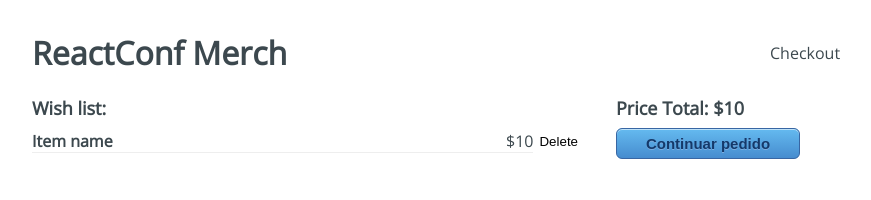
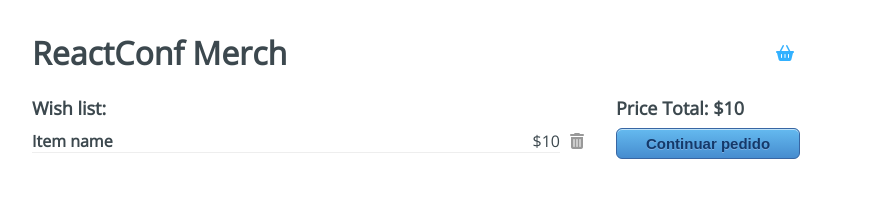
Before and after one commit to LorgioRoda/React-Project, a React app: page /checkout in a window 1280 px wide. Shown: the top 200 px of the page, without its empty margins (224-1095 px from the left). Built offline with nearby package versions, Linux system fonts and the light colour scheme.

Commit message:
react router complated

```diff
--- a/public/index.html
+++ b/public/index.html
@@ -5,6 +5,7 @@
     <meta http-equiv="X-UA-Compatible" content="IE=edge" />
     <meta name="viewport" content="width=device-width, initial-scale=1.0" />
     <title>React_Website</title>
+    <script src="https://kit.fontawesome.com/473d269aa9.js" crossorigin="anonymous"></script>
   </head>
   <body>
     <div id="app"></div>
--- a/src/components/Header.jsx
+++ b/src/components/Header.jsx
@@ -1,4 +1,5 @@
 import React from 'react'
+import { Link } from "react-router-dom"
 import "../styles/components/Header.css"
 
 export default function Header() {
@@ -6,7 +7,9 @@
         <div className="Header">
             <h1 className="Header-title">ReactConf Merch</h1>
             <div className="Header-checkout">
-                Checkout
+                <Link to="/checkout">
+                    <i className="fas fa-shopping-basket"/>
+                </Link>
             </div>
         </div>
     )
--- a/src/container/Checkout.jsx
+++ b/src/container/Checkout.jsx
@@ -1,4 +1,5 @@
 import React from 'react';
+import { Link } from "react-router-dom"
 import '../styles/components/Checkout.css';
 
 export default function Checkout() {
@@ -11,12 +12,14 @@
             <h4>Item name</h4>
             <span>$10</span>
           </div>
-          <button type="button">Delete</button>
+          <i className="fas fa-trash-alt"/>
         </div>
       </div>
       <div className="Checkout-sidebar">
         <h3>Price Total: $10</h3>
-        <button type="button">Continuar pedido</button>
+        <Link to="/checkout/information">
+          <button type="button">Continuar pedido</button>
+        </Link>
       </div>
     </div>
   );
--- a/src/container/Information.jsx
+++ b/src/container/Information.jsx
@@ -1,4 +1,5 @@
 import React from 'react';
+import { Link } from "react-router-dom"
 import "../styles/components/Information.css";
 
 export default function Information() {
@@ -22,8 +23,11 @@
           </form>
         </div>
         <div className="Information-buttons">
+
           <div className="Information-back">Regresar</div>
-          <div className="Information-next">pagar</div>
+          <Link to="/checkout/payment">
+            <div className="Information-next">pagar</div>
+          </Link>
         </div>
       </div>
       <div className="Information-sidebar">
```
